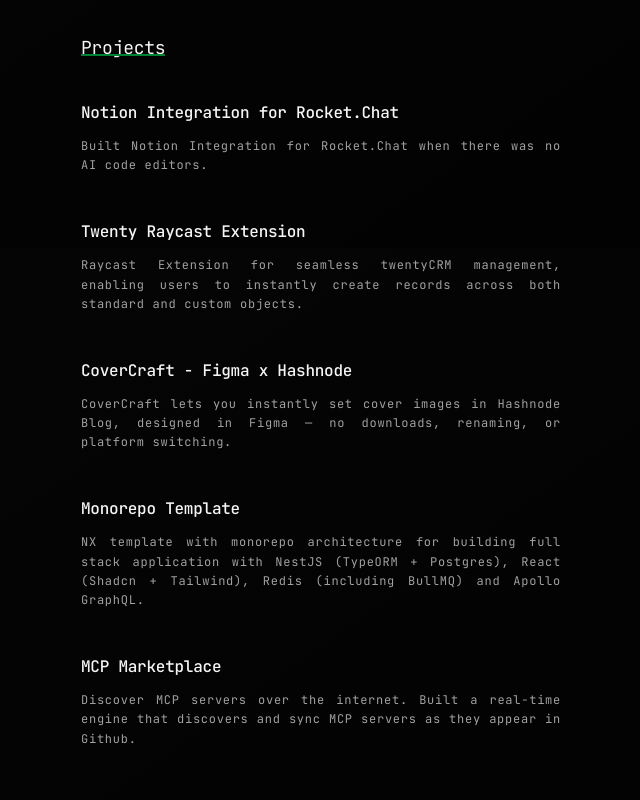
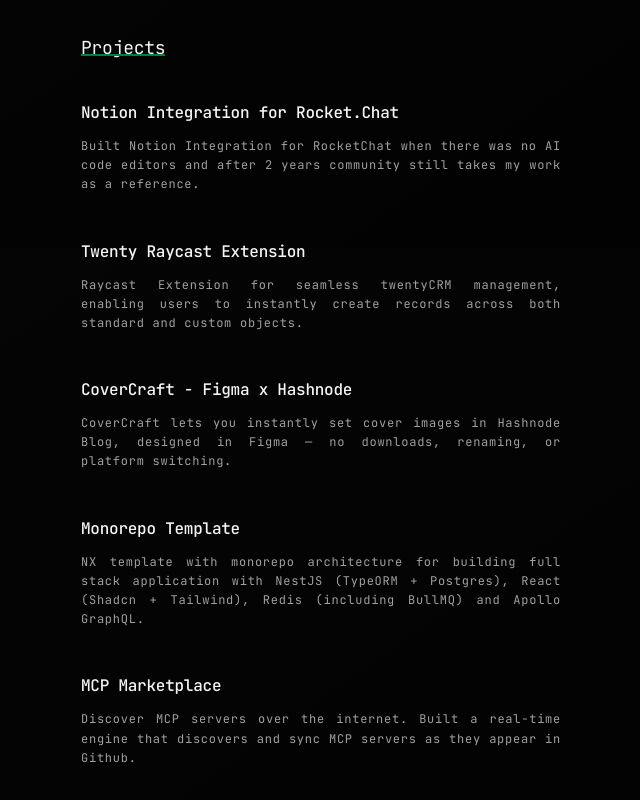
Before and after one commit to Nabhag8848/portfolio2025, a React (Vite) app: page / in a window 1280 px wide. Shown: the part 1352-2152 px from the top of the page, without its empty margins (319-959 px from the left). Built offline with nearby package versions, Linux system fonts and the light colour scheme.

Commit message:
fix: description

```diff
--- a/src/pages/portfolio/Portfolio.tsx
+++ b/src/pages/portfolio/Portfolio.tsx
@@ -285,8 +285,9 @@
               dateRange=""
             />
             <StyledSubParagraph>
-              Built Notion Integration for Rocket.Chat when there was no AI code
-              editors.
+              Built Notion Integration for RocketChat when there was no AI code
+              editors and after 2 years community still takes my work as a
+              reference.
             </StyledSubParagraph>
           </StyledSubSection>
           <StyledSubSection>
```
